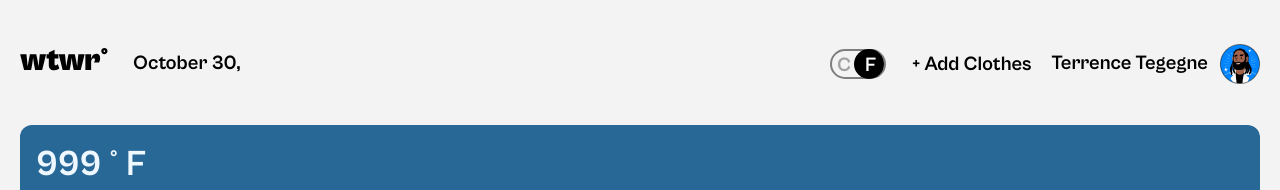
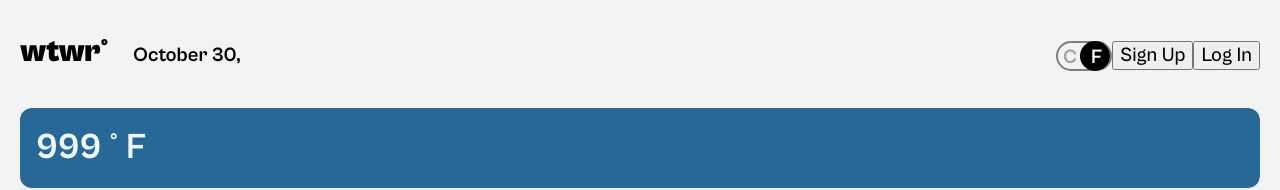
Before and after one commit to Alexisct2212/se_project_react, a React (Vite) app: page / in a window 1280 px wide. Shown: the top 190 px of the page. Built offline with nearby package versions, Linux system fonts and the light colour scheme; no server answers; data requests are answered from the project's data file.

Commit message:
add the signup and login modal into the project missing some styling, missing the like card function and imprement on the card, the edit profile and implemet the signout

```diff
--- a/src/components/App/App.jsx
+++ b/src/components/App/App.jsx
@@ -42,6 +42,12 @@ function App() {
     setActiveModal("");
     setSelectedCard({});
   };
+  const handleLoginModal = ()=>{
+    setActiveModal("login");
+  }
+  const handleRegisterModal=()=>{
+    setActiveModal("signup")
+  }
 
   // add item function
   const handleAddItemSubmit = (newItem,resetForm) => {
@@ -119,7 +125,10 @@ function App() {
           <Header
             handleAddClick={handleAddClick}
             weatherData={weatherData}
+            handleLoginModal={handleLoginModal}
+            handleRegisterModal={handleRegisterModal}
             clothingItems={clothingItems}
+            isLoggedIn={isLoggedIn}
           />
           <Routes>
             <Route
@@ -129,6 +138,7 @@ function App() {
                   weatherData={weatherData}
                   handleCardClick={handleCardClick}
                   items={items}
+                  isLoggedIn={isLoggedIn}
                  />
               }
             />
@@ -165,15 +175,16 @@ function App() {
           selectedCard={selectedCard}
         />
         <LoginModal
-        activeModal={activeModal === "login"}
-        onClose={closeActiveModal}
-        handlelogInModal={() => openModal("login")}
+        activeModal={activeModal}
+        closeActiveModal={closeActiveModal}
+        isOpen={activeModal==="login"}
         onLogIn={handleLogin}
         />
         <RegisterModal
-        activeModal={activeModal ==="signup"}
-        onClose={closeActiveModal}
-        handleRegisterModal={() => openModal("signup")}
+        activeModal={activeModal}
+
+       closeActiveModal={closeActiveModal}
+        isOpen={activeModal==="signup"}
         onRegister={handleRegister}
         />
       </CurrentTemperatureUnitContext.Provider>
--- a/src/components/Header/Header.jsx
+++ b/src/components/Header/Header.jsx
@@ -3,8 +3,9 @@ import logo from "../../assets/logo.svg";
 import avatar from "../../assets/avatar.png";
 import ToggleSwitch from "../ToggleSwitch/ToggleSwitch";
 import { Link } from "react-router-dom";
+import RegisterModal from "../RegisterModal/RegisterModal";
 
-function Header({ handleAddClick, weatherData }) {
+function Header({ handleAddClick, weatherData,activeModal,isLoggedIn,handleRegisterModal,handleLoginModal }) {
   const currentDate = new Date().toLocaleString("default", {
     month: "long",
     day: "numeric",
@@ -17,6 +18,7 @@ function Header({ handleAddClick, weatherData }) {
       <p className="header__date_time">{currentDate}, {weatherData.city}
       </p>
       <ToggleSwitch/>
+      {isLoggedIn ?(<>
       <button
         onClick={handleAddClick}
         type="button"
@@ -34,6 +36,26 @@ function Header({ handleAddClick, weatherData }) {
           />
       </div>
       </Link>
+      </>):(
+          <div className={` ${
+            activeModal === "login" && "modal_opened"
+          }`}>
+            <button
+              onClick={handleRegisterModal}
+              className="header__signup"
+              type="button"
+            >
+              Sign Up
+            </button>
+            <button
+              onClick={handleLoginModal}
+              className="header__login"
+              type="button"
+            >
+              Log In
+            </button>
+          </div>
+        )}
     </header>
   );
 }
--- a/src/components/RegisterModal/RegisterModal.jsx
+++ b/src/components/RegisterModal/RegisterModal.jsx
@@ -6,7 +6,7 @@ const RegisterModal = ({
   closeActiveModal,
   openLoginModal,
   isOpen,
-  onRegister,
+  handleLoginModal,
   buttonClass = "modal__submit",
 }) => {
   const [name, setName] = useState("");
@@ -42,10 +42,15 @@ const RegisterModal = ({
     <ModalWithForm
       title="Sign up"
       isOpen={isOpen}
-      closeActiveModal={closeActiveModal}
+      onClose={closeActiveModal}
       onSubmit={handleSubmit}
       name="register"
     >
+      <button
+        className="modal__close"
+        type="button"
+        onClick={closeActiveModal}
+      />
       <label htmlFor="register-email" className="modal__label">
         Email*
         <input
```
